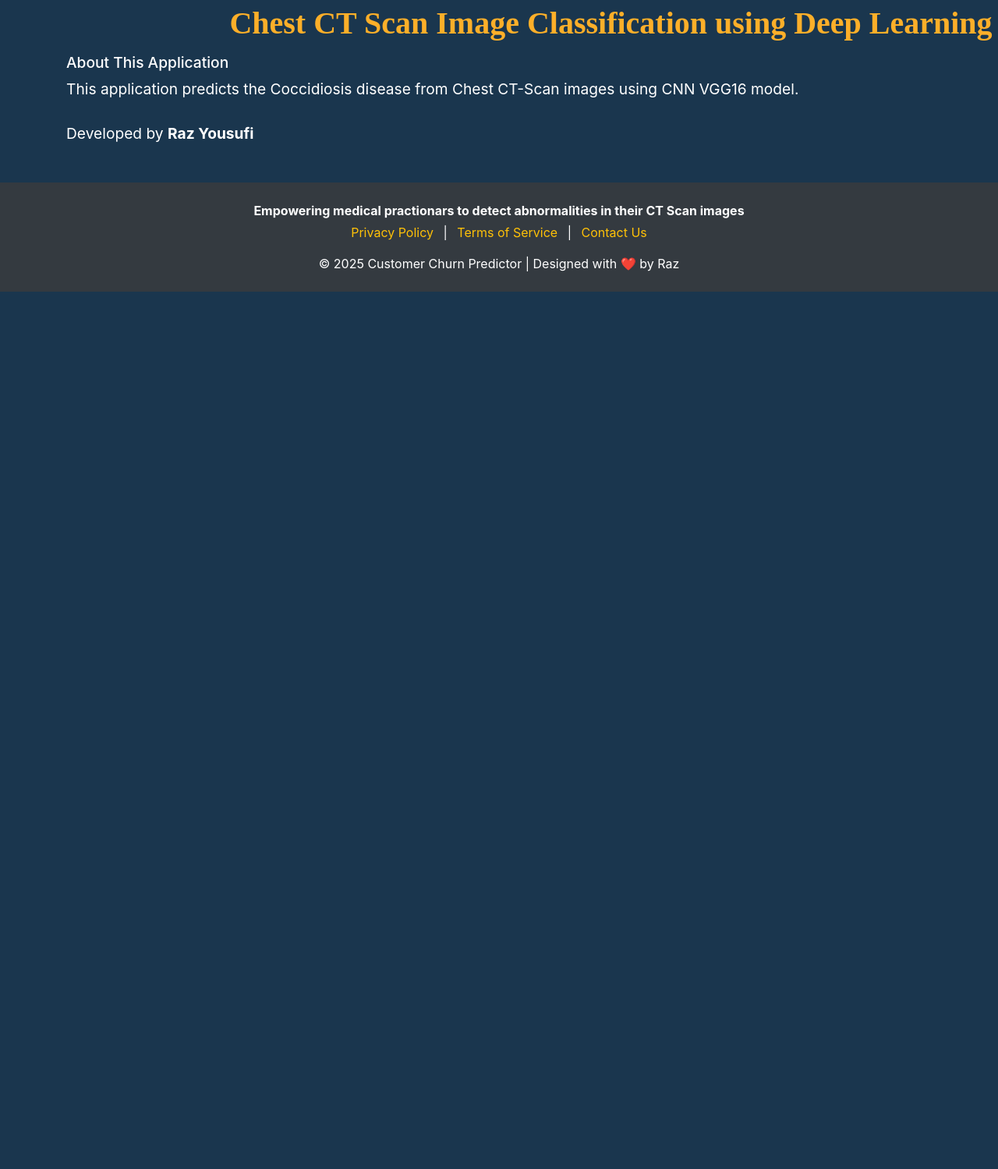
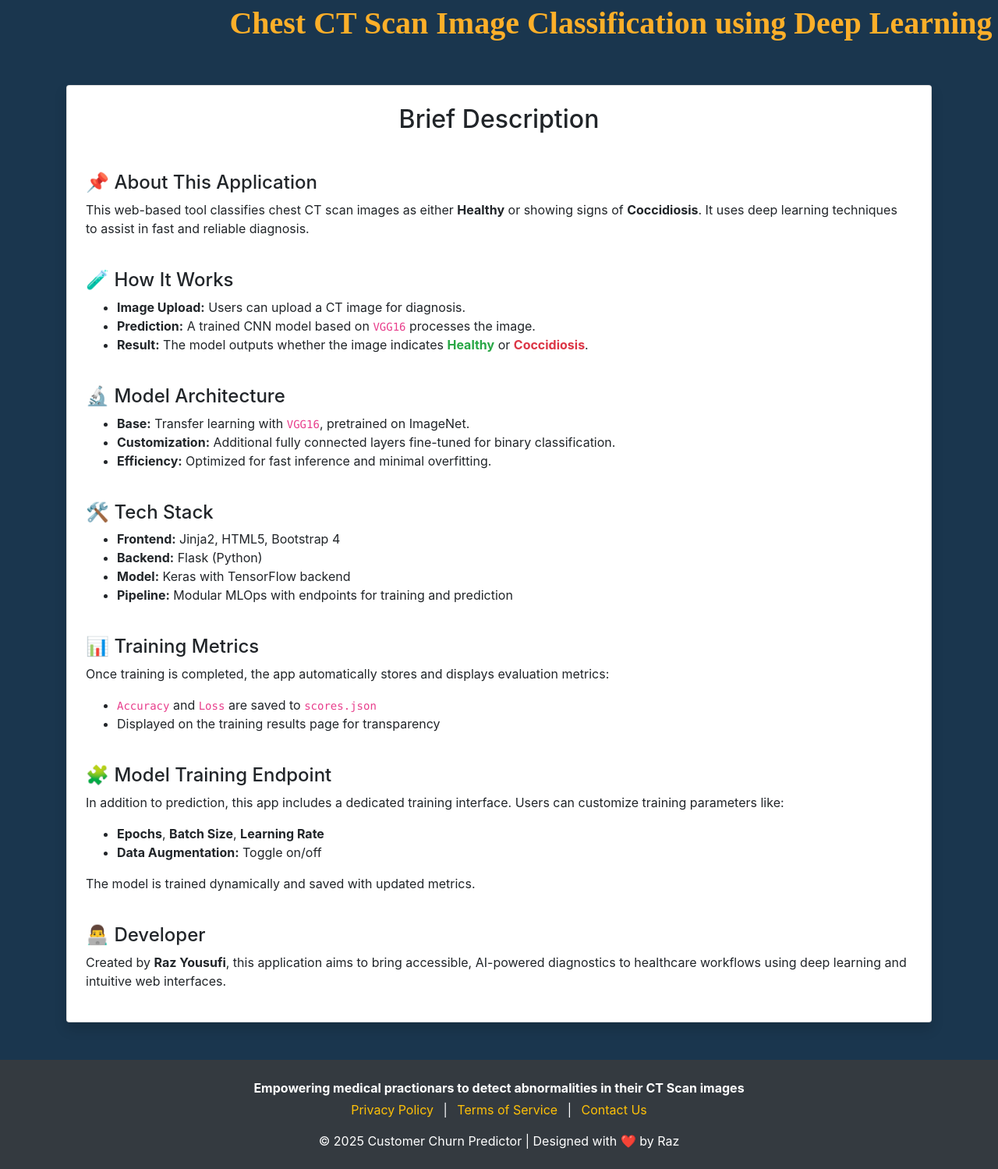
Before and after one commit to razyousuf/Deep-Learning-Chest-MLOps, a Flask app: page /about in a window 1280 px wide. Shown: the part 56-1555 px from the top of the page at 78% size. Before the commit the page ends 430 px from the top, so only its background shows below. Run offline with Flask 3, Linux system fonts and the light colour scheme; some libraries are stand-ins or nearby versions.

Commit message:
About and train endpoints updated

```diff
--- a/templates/about.html
+++ b/templates/about.html
@@ -5,9 +5,55 @@ About
 {% endblock title %}
 
 {% block body %}
-<div class="container">
-    <h2 class="navbar-brand-text">About This Application</h2>
-    <p class="navbar-brand-text">This application predicts the Coccidiosis disease from Chest CT-Scan images using CNN VGG16 model. <br><br>Developed by <b>Raz Yousufi</b></p>
+<div class="container mt-5">
+    <div class="card shadow p-4">
+        <h2 class="text-center mb-4">Brief Description</h2>
+
+        <h4 class="mt-4">📌 About This Application</h4>
+        <p>This web-based tool classifies chest CT scan images as either <strong>Healthy</strong> or showing signs of <strong>Coccidiosis</strong>. It uses deep learning techniques to assist in fast and reliable diagnosis.</p>
+
+        <h4 class="mt-4">🧪 How It Works</h4>
+        <ul>
+            <li><strong>Image Upload:</strong> Users can upload a CT image for diagnosis.</li>
+            <li><strong>Prediction:</strong> A trained CNN model based on <code>VGG16</code> processes the image.</li>
+            <li><strong>Result:</strong> The model outputs whether the image indicates <span class="text-success font-weight-bold">Healthy</span> or <span class="text-danger font-weight-bold">Coccidiosis</span>.</li>
+        </ul>
+
+        <h4 class="mt-4">🔬 Model Architecture</h4>
+        <ul>
+            <li><strong>Base:</strong> Transfer learning with <code>VGG16</code>, pretrained on ImageNet.</li>
+            <li><strong>Customization:</strong> Additional fully connected layers fine-tuned for binary classification.</li>
+            <li><strong>Efficiency:</strong> Optimized for fast inference and minimal overfitting.</li>
+        </ul>
+
+        <h4 class="mt-4">🛠️ Tech Stack</h4>
+        <ul>
+            <li><strong>Frontend:</strong> Jinja2, HTML5, Bootstrap 4</li>
+            <li><strong>Backend:</strong> Flask (Python)</li>
+            <li><strong>Model:</strong> Keras with TensorFlow backend</li>
+            <li><strong>Pipeline:</strong> Modular MLOps with endpoints for training and prediction</li>
+        </ul>
+
+        <h4 class="mt-4">📊 Training Metrics</h4>
+        <p>Once training is completed, the app automatically stores and displays evaluation metrics:</p>
+        <ul>
+            <li><code>Accuracy</code> and <code>Loss</code> are saved to <code>scores.json</code></li>
+            <li>Displayed on the training results page for transparency</li>
+        </ul>
+
+        <h4 class="mt-4">🧩 Model Training Endpoint</h4>
+        <p>
+            In addition to prediction, this app includes a dedicated training interface. Users can customize training parameters like:
+        </p>
+        <ul>
+            <li><strong>Epochs</strong>, <strong>Batch Size</strong>, <strong>Learning Rate</strong></li>
+            <li><strong>Data Augmentation:</strong> Toggle on/off</li>
+        </ul>
+        <p>The model is trained dynamically and saved with updated metrics.</p>
+
+        <h4 class="mt-4">👨‍💻 Developer</h4>
+        <p>Created by <strong>Raz Yousufi</strong>, this application aims to bring accessible, AI-powered diagnostics to healthcare workflows using deep learning and intuitive web interfaces.</p>
+    </div>
 </div>
 {% endblock body %}
    <!-- <p>This web application is designed to predict the customers probability of churn. It has been designed by Raz, a data science graduate student that loves to develop ML models, deploy them using frameworks such as Flask and FastAPI, and share with others for free.</p>
```
Also changed, not shown: templates/home.html (+9 -7 lines), templates/train.html (+24 -21 lines), inputImage.jpg (deleted).
